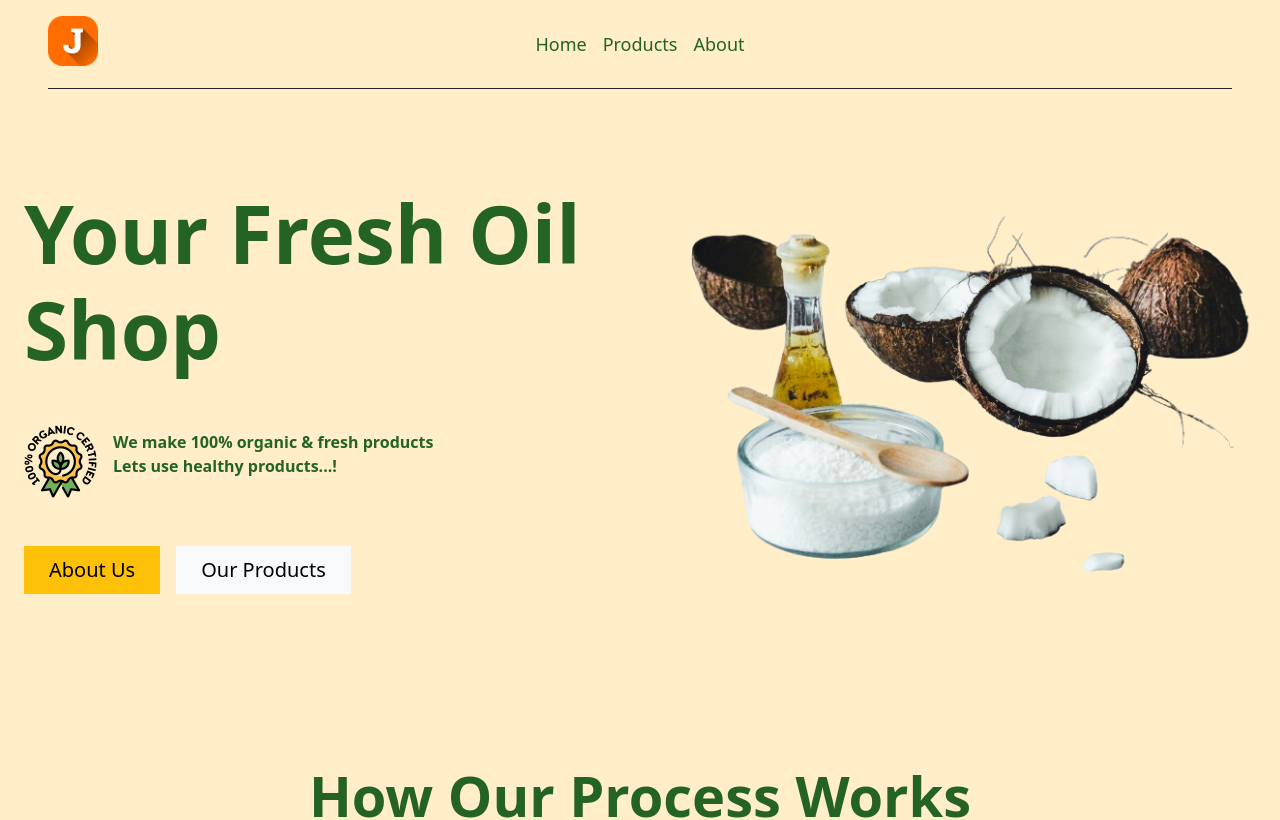
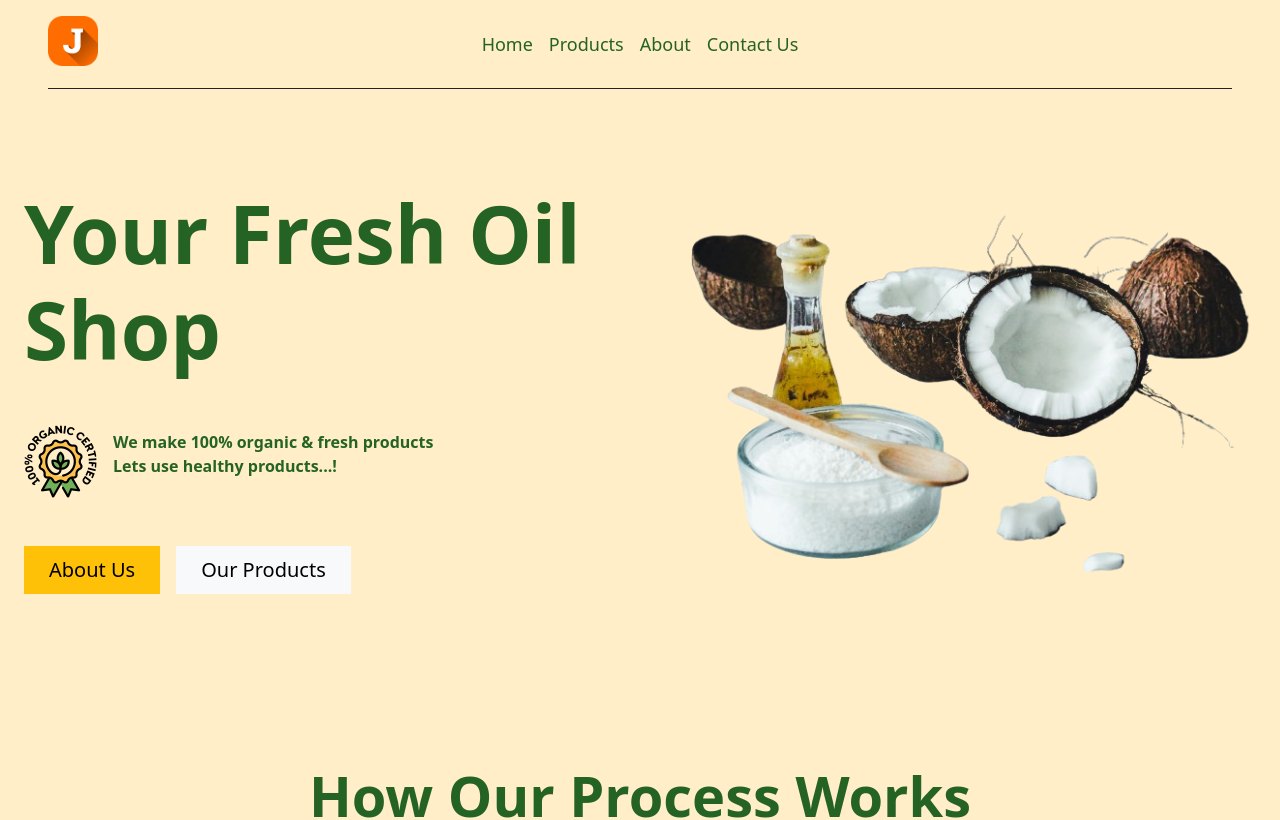
Before and after one commit to kosala98/com-web, a React (Vite) app: page / in a window 1280 px wide. Shown: the top 820 px of the page. Built offline with nearby package versions, Linux system fonts and the light colour scheme.

Commit message:
contact functionality

```diff
--- a/src/Components/Footer.jsx
+++ b/src/Components/Footer.jsx
@@ -2,6 +2,7 @@ import Logo from "../assets/Images/Logo.png";
 
 const Footer = () => {
   return (
+    <section id="contact">
       <div className="footer py-3">
         <div className="d-flex flex-column justify-column-center align-items-center pt-3">
           <i className="bi bi-envelope display-3 text-white"></i>
@@ -120,6 +121,7 @@ const Footer = () => {
           </footer>
         </div>
       </div>
+    </section>
   );
 };
 
--- a/src/Components/Navbar.jsx
+++ b/src/Components/Navbar.jsx
@@ -24,10 +24,14 @@ const Navbar = () => {
               Products
             </a>
           </li>
-
           <li>
             <a href="#about" className="nav-link px-2 menu-color">
               About
+            </a>
+          </li>
+          <li>
+            <a href="#contact" className="nav-link px-2 menu-color">
+              Contact Us
             </a>
           </li>
         </ul>
```
Lines whose indentation alone changed are shown as unchanged.
